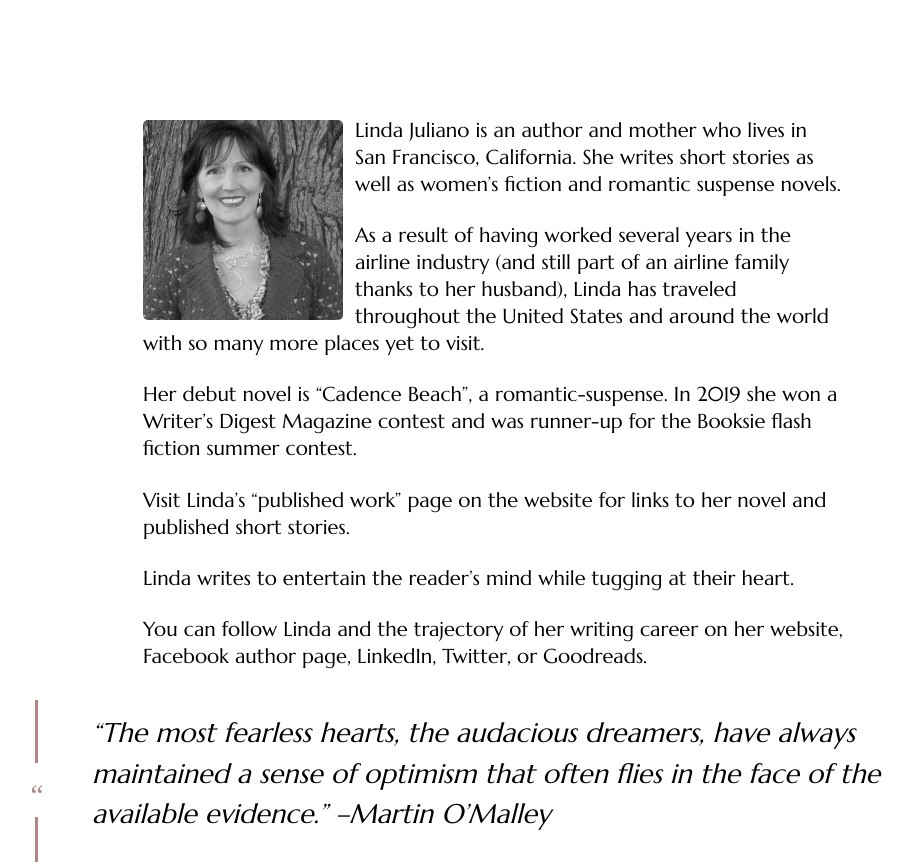
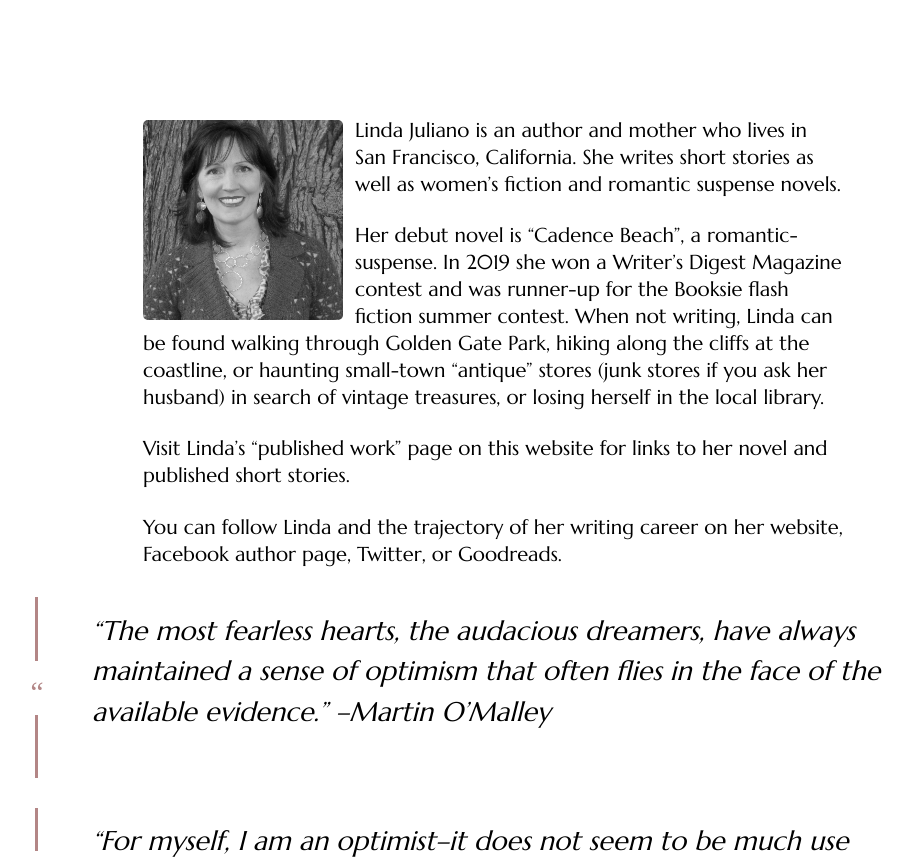
Before and after one commit to nebulis33/linda-blog, a Jekyll site: the page built from about.md, in a window 1280 px wide and 900 px high, scrolled down 439 px, cut to the strip 38-900 px from the top of the window. Shown: the whole strip, without its empty margins (147-1060 px from the left). Built offline with Jekyll 4.4.1, drawn with Linux system fonts in a browser that asks for light colours; some web fonts are replaced.

Commit message:
Update from Forestry.io Linda Juliano updated about.md

```diff
--- a/about.md
+++ b/about.md
@@ -7,15 +7,11 @@ permalink: "/about"
 ---
 <img src="/assets/linda.jpg" height="200" width="200" alt="Picture of Linda Juliano" style="float: left; margin: 3px 12px 3px 0px; border-radius: 5px;"> Linda Juliano is an author and mother who lives in San Francisco, California. She writes short stories as well as women's fiction and romantic suspense novels.
 
-As a result of having worked several years in the airline industry (and still part of an airline family thanks to her husband), Linda has traveled throughout the United States and around the world with so many more places yet to visit.
+Her debut novel is "Cadence Beach", a romantic-suspense. In 2019 she won a Writer's Digest Magazine contest and was runner-up for the Booksie flash fiction summer contest. When not writing, Linda can be found walking through Golden Gate Park, hiking along the cliffs at the coastline, or haunting small-town "antique" stores (junk stores if you ask her husband) in search of vintage treasures, or losing herself in the local library.
 
-Her debut novel is "Cadence Beach", a romantic-suspense. In 2019 she won a Writer's Digest Magazine contest and was runner-up for the Booksie flash fiction summer contest.
+Visit Linda's "published work" page on this website for links to her novel and published short stories.
 
-Visit Linda's "published work" page on the website for links to her novel and published short stories.
-
-Linda writes to entertain the reader's mind while tugging at their heart.
-
-You can follow Linda and the trajectory of her writing career on her website, Facebook author page, LinkedIn, Twitter, or Goodreads.
+You can follow Linda and the trajectory of her writing career on her website, Facebook author page, Twitter, or Goodreads.
 
 > "The most fearless hearts, the audacious dreamers, have always maintained a
 > sense of optimism that often flies in the face of the available evidence." --Martin O'Malley
```
